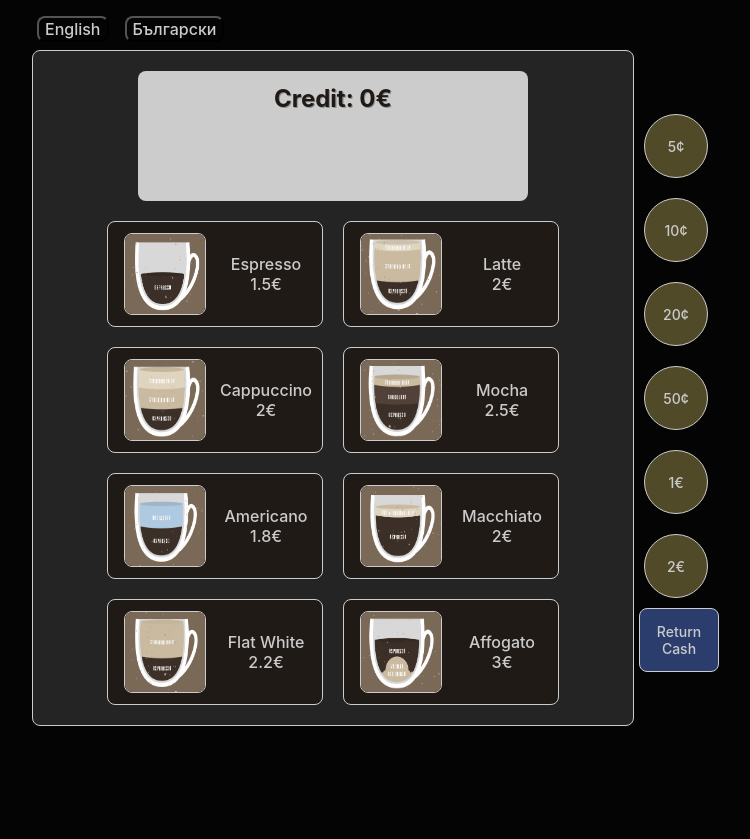
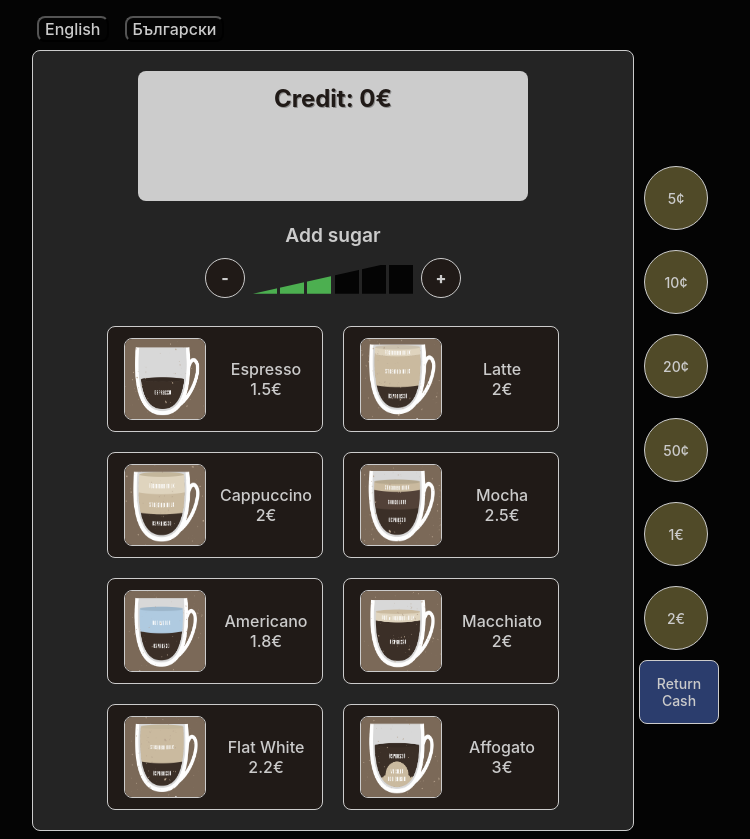
Before and after one commit to martinmilev/vending-machine-app, a React (Vite) app: page / in a window 1280 px wide. Shown: the whole page, without its empty margins (275-1025 px from the left). Before the commit the page ends 800 px from the top, so only its background shows below. Built offline with nearby package versions, Linux system fonts and the light colour scheme.

Commit message:
added "add sugar" functionality

```diff
--- a/src/App.scss
+++ b/src/App.scss
@@ -39,8 +39,7 @@
   border-radius: var(--border-radius);
   height: 6.875rem;
   width: 65%;
-  margin: auto;
-  margin-top: var(--spacing-medium);
+  margin: var(--spacing-medium) auto;
   text-shadow: var(--border-width) var(--border-width) 0 rgba(0, 0, 0, 0.3);
 
   p {
@@ -56,6 +55,58 @@
     height: 1rem;
     background-color: var(--accent-color);
     animation: fillProgressBar 5s linear forwards;
+  }
+}
+
+.sugar {
+  font-size: 1.2rem;
+  font-weight: 600;
+
+  .container {
+    display: flex;
+    flex-direction: row;
+    justify-content: center;
+    align-items: center;
+
+    button {
+      border-radius: 50%;
+      height: 2.5rem;
+      width: 2.5rem;
+      font-size: 1rem;
+      font-weight: 800;
+      background-color: var(--highlight-color);
+      border: var(--border-width) solid var(--secondary-color);
+    }
+
+    p {
+      margin: 0 0.5rem;
+    }
+
+    .scale {
+      width: 10rem;
+      height: 2.5rem;
+      margin: 0.5rem;
+    }
+
+    .triangle {
+      display: flex;
+      justify-content: space-between;
+      align-items: flex-end;
+      width: 100%;
+      height: 90%;
+      position: relative;
+      clip-path: polygon(0% 100%, 100% 100%, 100% 0%);
+    }
+
+    .block {
+      width: 15%;
+      height: 80%;
+      background-color: var(--black);
+      transition: height 0.01s ease-in-out;
+      &.filled {
+        background-color: var(--accent-color);
+      }
+    }
   }
 }
 
@@ -163,7 +214,7 @@
 @media (max-width: 30rem) {
   .screen {
     p {
-    font-size: var(--font-size-small);
+      font-size: var(--font-size-small);
     }
   }
 
--- /dev/null
+++ b/src/components/SugarScale/SugarScale.tsx
@@ -0,0 +1,42 @@
+import { useState } from "react";
+import { useTranslation } from "react-i18next";
+
+const SugarScale = () => {
+  const [level, setLevel] = useState(3);
+  const levels = [...Array(6).keys()]
+  const { t } = useTranslation();
+
+  const decreaseLevel = () => {
+    if (level > 0) {
+      setLevel(level - 1);
+    }
+  };
+
+  const increaseLevel = () => {
+    if (level < 6) {
+      setLevel(level + 1);
+    }
+  };
+
+  return (
+    <div className="sugar">
+      {t("sugar")}
+      <div className="container">
+        <button onClick={decreaseLevel}>-</button>
+        <div className="scale">
+          <div className="triangle">
+            {levels.map(index => (
+              <div
+                key={index}
+                className={`block ${index < level ? "filled" : ""}`}
+              ></div>
+            ))}
+          </div>
+        </div>
+        <button onClick={increaseLevel}>+</button>
+      </div>
+    </div>
+  );
+};
+
+export default SugarScale;
--- /dev/null
+++ b/src/components/SugarScale/index.ts
@@ -0,0 +1 @@
+export {default as Coins} from './Coins';
--- a/src/components/VendingMachine.tsx
+++ b/src/components/VendingMachine.tsx
@@ -18,6 +18,7 @@ import {
   selectPurchaseInProgress,
   setPurchaseInProgress,
 } from "../store/vendingSlice";
+import SugarScale from "./SugarScale/SugarScale";
 
 const VendingMachine = () => {
   const dispatch = useDispatch();
@@ -83,6 +84,7 @@ const VendingMachine = () => {
   return (
     <div className="vending-machine">
       <Screen />
+      <SugarScale />
       <Products
         products={products}
         handleClick={handleClick}
--- a/src/i18n/locales/bg.json
+++ b/src/i18n/locales/bg.json
@@ -1,5 +1,6 @@
 {
   "return-cash": "Връни",
+  "sugar": "Добави захар",
   "screen": {
     "credit": "Кредит: {{amount}}{{sign}}",
     "preparing": "Приготвяме вашето",
--- a/src/i18n/locales/en.json
+++ b/src/i18n/locales/en.json
@@ -1,5 +1,6 @@
 {
   "return-cash": "Return Cash",
+  "sugar": "Add sugar",
   "screen": {
     "credit": "Credit: {{amount}}{{sign}}",
     "preparing": "Preparing your",
```
Also changed, not shown: src/components/Screen/Screen.tsx (+6 -4 lines).
